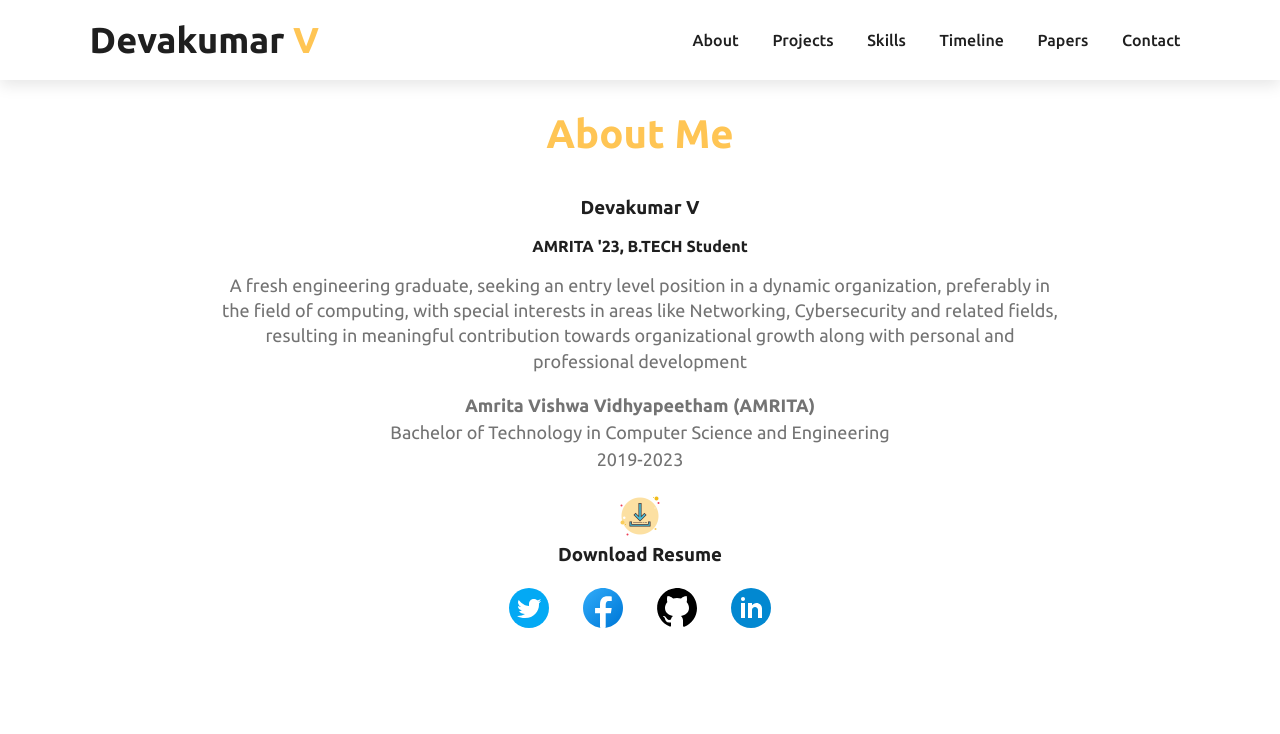
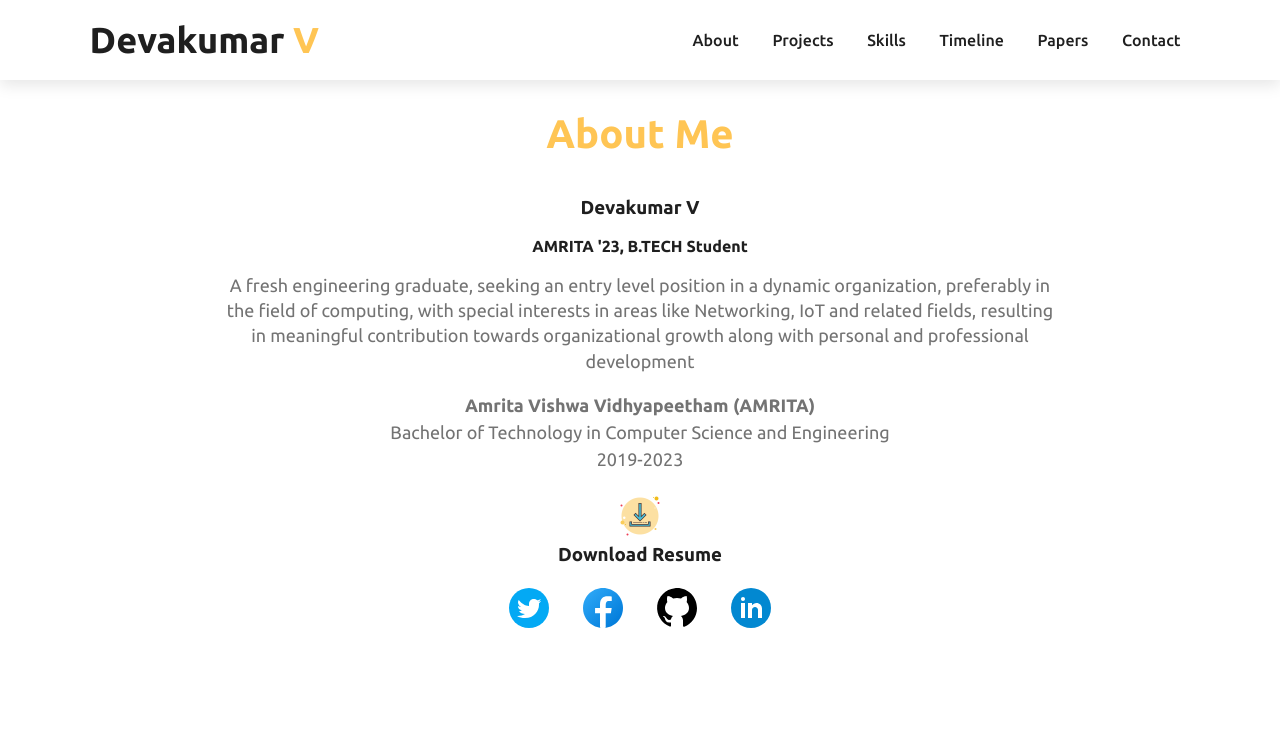
Before and after one commit to devakumarv/secured-rmhs, a Flask app: page / in a window 1280 px wide. Shown: the top 734 px of the page. Run offline with Flask 2, Linux system fonts and the light colour scheme.

Commit message:
New commit

```diff
--- a/templates/index.html
+++ b/templates/index.html
@@ -40,7 +40,7 @@
           <h4>AMRITA '23, B.TECH Student</h4>
           <br/>
         <p style="line-height:1.4">
-         A fresh engineering graduate, seeking an entry level position in a dynamic organization, preferably in the field of computing, with special interests in areas like Networking, Cybersecurity and related fields, resulting in meaningful contribution towards organizational growth along with personal and professional development
+         A fresh engineering graduate, seeking an entry level position in a dynamic organization, preferably in the field of computing, with special interests in areas like Networking, IoT and related fields, resulting in meaningful contribution towards organizational growth along with personal and professional development
          </p><br/>
            <p style="line-height:1.5"> <b>Amrita Vishwa Vidhyapeetham (AMRITA)</b><br/>
             Bachelor of Technology in Computer Science and Engineering<br/>
```
Also changed, not shown: app.py (line endings or trailing spaces), static/css/style.css (line endings or trailing spaces), static/js/main.js (line endings or trailing spaces).
